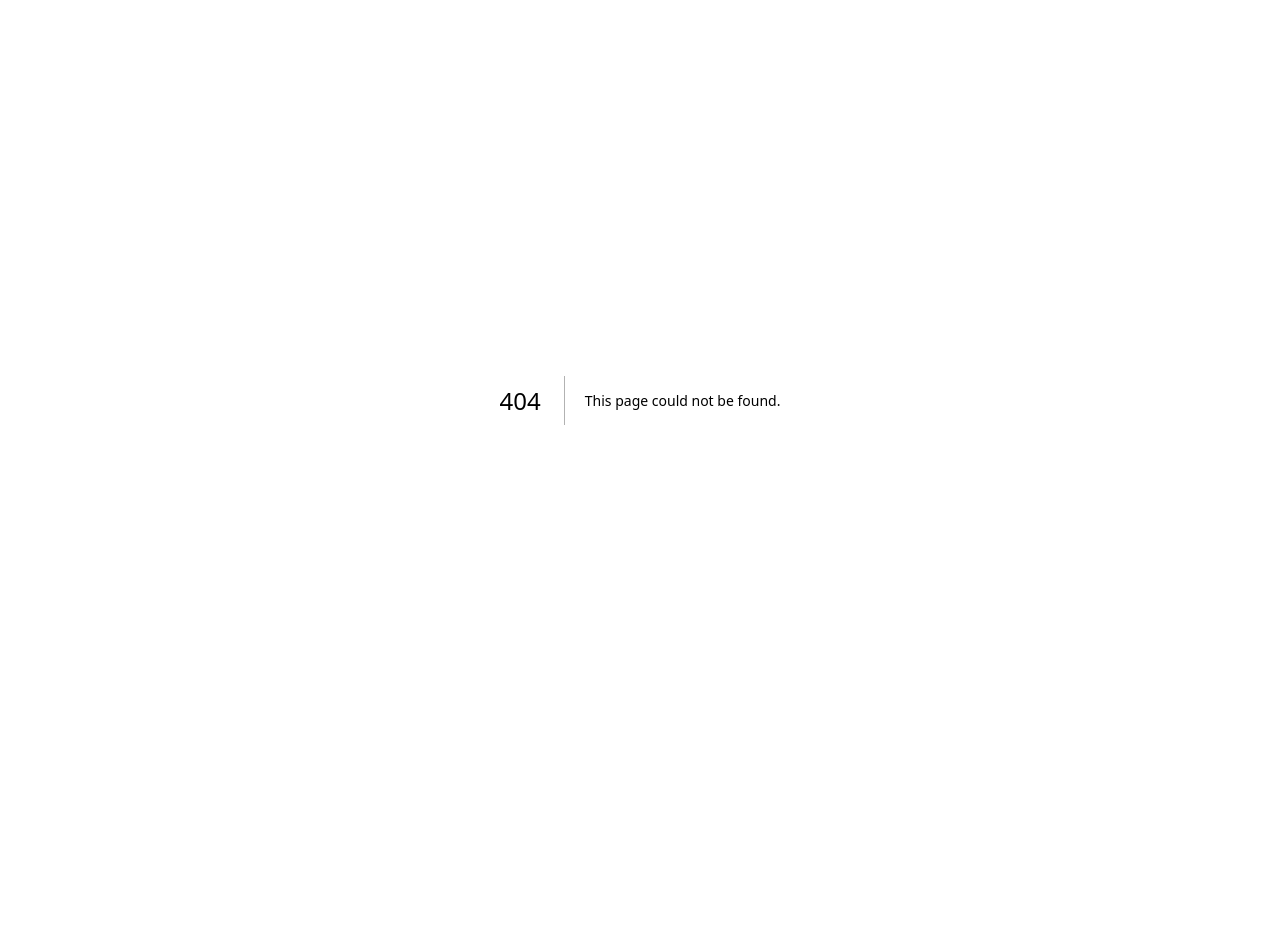
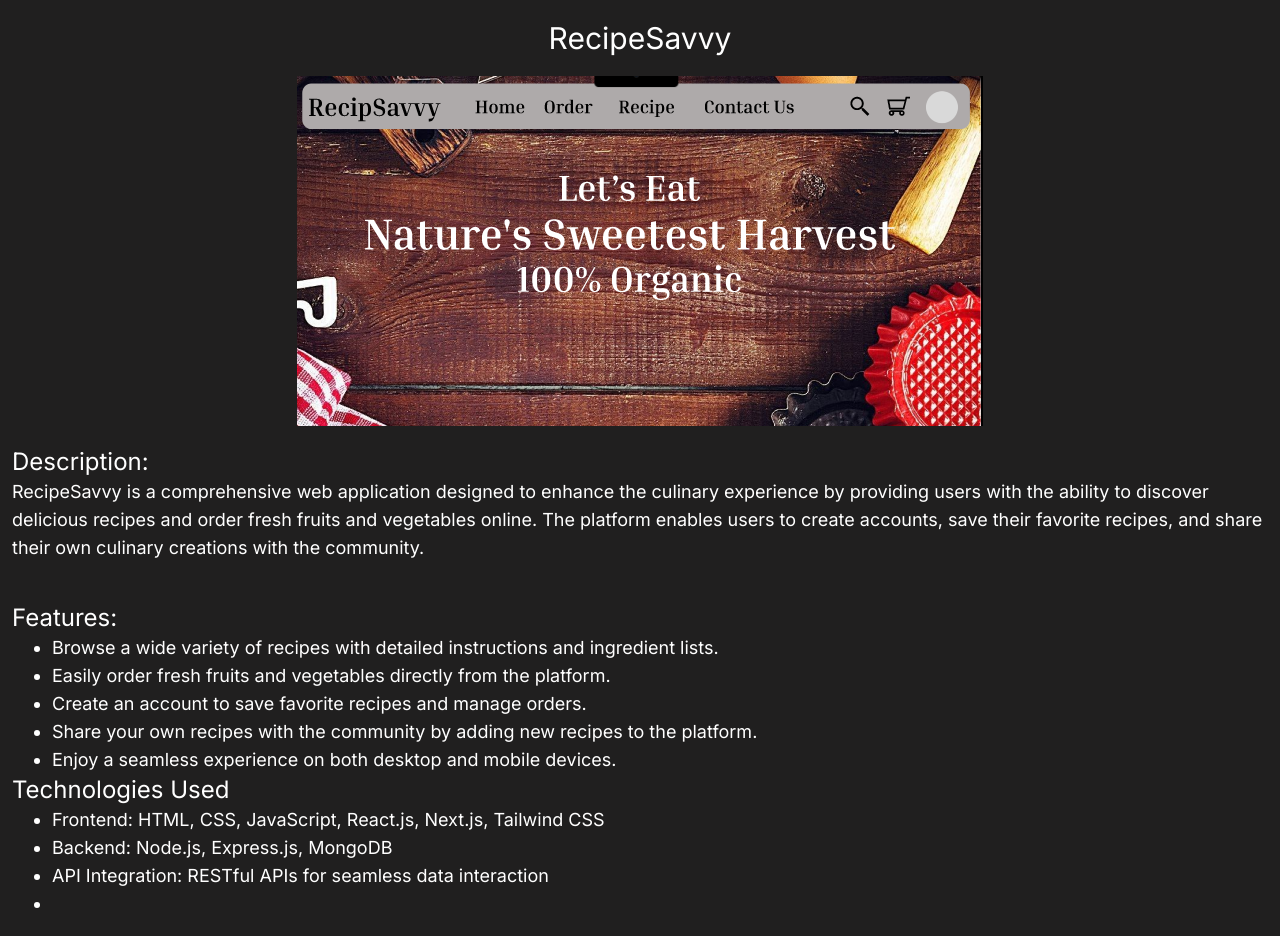
Before and after one commit to neeranjan-bhardwaj/Portfolio, a Next.js app: page /1 in a window 1280 px wide. Before the commit this address had no page. Shown: the top 936 px of the page. Before the commit the page ends 800 px from the top, so only its background shows below. Built offline with nearby package versions, Linux system fonts and the light colour scheme.

Commit message:
complete the project section

```diff
--- a/src/app/ProjectData.json
+++ b/src/app/ProjectData.json
@@ -1,5 +1,11 @@
 [
     {
-
+        "id":1,
+        "Name":"RecipeSavvy",
+        "Description":"RecipeSavvy is a comprehensive web application designed to enhance the culinary experience by providing users with the ability to discover delicious recipes and order fresh fruits and vegetables online. The platform enables users to create accounts, save their favorite recipes, and share their own culinary creations with the community.",
+        "Features":["Browse a wide variety of recipes with detailed instructions and ingredient lists.","Easily order fresh fruits and vegetables directly from the platform."," Create an account to save favorite recipes and manage orders.","Share your own recipes with the community by adding new recipes to the platform.","Enjoy a seamless experience on both desktop and mobile devices."],
+        "Technologies":["Frontend: HTML, CSS, JavaScript, React.js, Next.js, Tailwind CSS","Backend: Node.js, Express.js, MongoDB","API Integration: RESTful APIs for seamless data interaction",""],
+        "img":"/project-1.png",
+        "Link":"https://github.com/neeranjan-bhardwaj/recipesavvy"
     }
 ]
--- /dev/null
+++ b/src/app/[id]/page.js
@@ -0,0 +1,42 @@
+import React from 'react'
+import Data from '../ProjectData.json'
+import Link from 'next/link'
+
+const page = ({params}) => {
+  return (
+    <div className='text-white grid place-items-center gap-5 '>
+        {
+            Data.map(e=>{
+                if(e.id==params.id){
+                    return(
+                        <>
+                        <h1 className='text-3xl w-full text-center mt-5 '>{e.Name}</h1>
+                        <div className='w-full grid place-items-center '><img src={e.img}/></div>
+                        <div className='ml-3 mr-3'>
+                            <h1 className='text-2xl '>Description:</h1>
+                            <p className='text-lg '>{e.Description}</p>
+                            <h1 className='mt-10 text-2xl'>Features:</h1>
+                            <ul className='list-disc'>
+                                {e.Features.map(f=>{
+                                    return <li className='text-lg ml-10'>{f}</li>
+                                })}
+                            </ul>
+                            <h1 className='text-2xl'>Technologies Used</h1>
+                            <ul className='list-disc'>
+                                {e.Technologies.map(tu=>{
+                                    return <li className='text-lg ml-10'>{tu}</li>
+                                })}
+                            </ul>
+                        </div>
+                        <Link href={e.Link} className=' text-lg flex justify-center items-center text-black font-extrabold w-32 h-10 rounded-xl bg-gradient-radial from-[#28FFB2] to-[#39B581] '>Project</Link>
+                        </>
+
+                    )
+                }
+            })
+        }
+    </div>
+  )
+}
+
+export default page
--- a/src/app/[pageComponents]/FooterPage.js
+++ b/src/app/[pageComponents]/FooterPage.js
@@ -2,9 +2,13 @@ import React from 'react'
 
 const FooterPage = () => {
   return (
-    <div className='w-full mdh-16 bg-[#343434] mt-10 flex items-center '>
-        <div className='w-96 h-11 ml-10 border-r-2 border-solid border-white items-center justify-center text-3xl '>Neeranjan Bhardwaj</div>
-        <div className='flex items-center justify-center '></div>
+    <div className='w-full bg-[#343434] mt-10 flex items-center '>
+        <div className='w-64 md:w-96 h-11 ml-5 md:ml-10 border-r-2 border-solid border-white md:text-3xl '>Neeranjan Bhardwaj</div>
+        <div className='flex items-start flex-col ml-4 md:ml-10 text-sm '>
+          <button>NeeranjanBhardwaj@gmail.com</button>
+          <button>7467075985</button>
+          <a href='https://github.com/neeranjan-bhardwaj'>Git Hub</a>
+        </div>
     </div>
   )
 }
--- a/src/app/[pageComponents]/ProjectPage.js
+++ b/src/app/[pageComponents]/ProjectPage.js
@@ -12,11 +12,11 @@ const ProjectPage = () => {
         <div>
             {Data.map((da)=>{
                 return(
-                    <div className='flex items-center justify-around gap-10 mt-6 '>
-                        <img src={da.Image} className='w-1/4 h-1/6' id='ProjectText'/>
-                        <div className=' grid justify-center w-3/6 gap-10 '>
-                            <h1 className='text-2xl' id='ProjectText'>{da.Name}</h1>
-                            <p className='text-lg' id='ProjectText'>{da.About}</p>
+                    <div className='flex items-center max-md:flex-col justify-around gap-10 mt-12 '>
+                        <img src={da.img} className=' w-3/4 md:w-1/4 h-3/4 md:h-1/6' id='ProjectText'/>
+                        <div className=' grid justify-center w-full md:w-3/6 gap-4 md:gap-10 '>
+                            <h1 className='text-2xl max-md:text-center ' id='ProjectText'>{da.Name}</h1>
+                            <p className='md:text-lg' id='ProjectText'>{da.Description}</p>
                             <Link href={`/${da.id}`} className=' text-lg flex justify-center items-center text-black font-extrabold w-32 h-10 rounded-xl bg-gradient-radial from-[#28FFB2] to-[#39B581] ' id='ProjectText'>Case Study</Link>
                         </div>
                     </div>
--- a/src/app/[pageComponents]/contact.js
+++ b/src/app/[pageComponents]/contact.js
@@ -1,22 +1,30 @@
 import React from 'react'
 import { Mail } from '../mail'
 
-const send=async()=>{
-  await Mail({to:"neeranjanbhardwaj@gmail.com",name:"knaruto",subject:"test mail",
-    body:"<h1>this is a test hello world</h1>"
-  })
-}
 
 export default function Contact(){
   return (
     <div className='w-full h-[35rem] mt-16 flex justify-center '>
-        <div className='h-full w-full md:w-2/4 text-center flex flex-col justify-center gap-10'>
+        <form onSubmit={(event)=>{
+          event.preventDefault()
+          const formData = new FormData(event.target);
+          const data = Object.fromEntries(formData);
+          const name=data.name
+          const mail=data.email
+          const message=data.message
+          const send=async()=>{
+            await Mail({to:"neeranjanbhardwaj@gmail.com",name:name,subject:"test mail",
+              body:`<h1>this is mail is from ${name} and there mail is${mail} </h1> <p> ${message}</p>`
+            })
+          }
+          send()
+        }} className='h-full w-full md:w-2/4 text-center flex flex-col justify-center gap-10'>
             <h1 className='text-3xl md:text-5xl '>Get in Touch</h1>
-            <input type="text" placeholder='Your Name' className='w-full h-10 rounded-md bg-[#D9D9D9] ' />
-            <input type="email" placeholder='Your Email' className='w-full h-10 rounded-md bg-[#D9D9D9] ' />
-            <input type="text" className='w-full h-52 rounded-md bg-[#D9D9D9] ' />
-            <button onClick={send()} className=' text-lg flex justify-center items-center text-black font-extrabold w-32 h-10 rounded-xl bg-gradient-radial from-[#28FFB2] to-[#39B581] '>Send</button>
-        </div>
+            <input type="text" placeholder='Your Name' name='name' className='w-full h-10 rounded-md bg-[#D9D9D9] ' />
+            <input type="email" placeholder='Your Email' name='email' className='w-full h-10 rounded-md bg-[#D9D9D9] ' />
+            <textarea type="text" name='message' className='w-full h-52 rounded-md bg-[#D9D9D9] ' />
+            <button className=' text-lg flex justify-center items-center text-black font-extrabold w-32 h-10 rounded-xl bg-gradient-radial from-[#28FFB2] to-[#39B581] '>Send</button>
+        </form>
     </div>
   )
 }
--- a/src/app/page.js
+++ b/src/app/page.js
@@ -13,27 +13,27 @@ import Contact from './[pageComponents]/contact'
 
 const page = () => {
   useGSAP(()=>{
-    // Animatiom()
+    Animatiom()
   })
   const [nav,setnav]=useState(false)
   console.log(nav)
   return (
     <div className='text-white font-Playfair '>
       <nav className='flex justify-center md:gap-2 md:text-xl '>
-        <div>Neeranjan Bhardwaj</div>
-        <div className={`w-3/4 max-md:hidden flex justify-center gap-10`}>
+        <div id='Name'>Neeranjan Bhardwaj</div>
+        <div className={`w-2/3 max-md:hidden flex justify-center gap-10`} id='Links'>
           <a href='#' className='hover:text-gray-300'>Home</a>
           <a href='#' className=''>Work</a>
           <a href='#' className=''>Services</a>
         </div>
-        <a href='#' className='ml-28'>Start Project</a>
+        <a href='#' className='ml-28' id='Start'>Start Project</a>
         <div className='md:hidden ml-2 md: '>
           <button onClick={()=>setnav(!nav)} className='md:hidden'>
             <svg fill='none'
             stroke='currentColor'
-            stroke-linecap='round'
-            stroke-linejoin='round'
-            stroke-width='2'
+            strokeLinecap='round'
+            strokeLinejoin='round'
+            strokeWidth='2'
             viewBox='0 0 24 24'
             className='w-6 h-6'>
               <path d='M4 6h16M4 12h16M4 18h16'></path>
```
Also changed, not shown: public/project-1.png (added).
